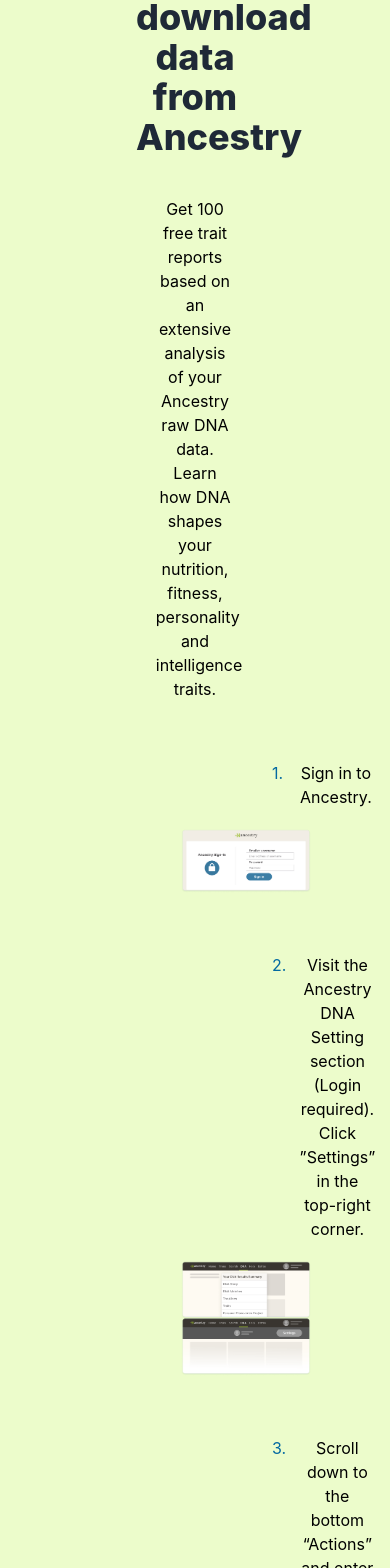
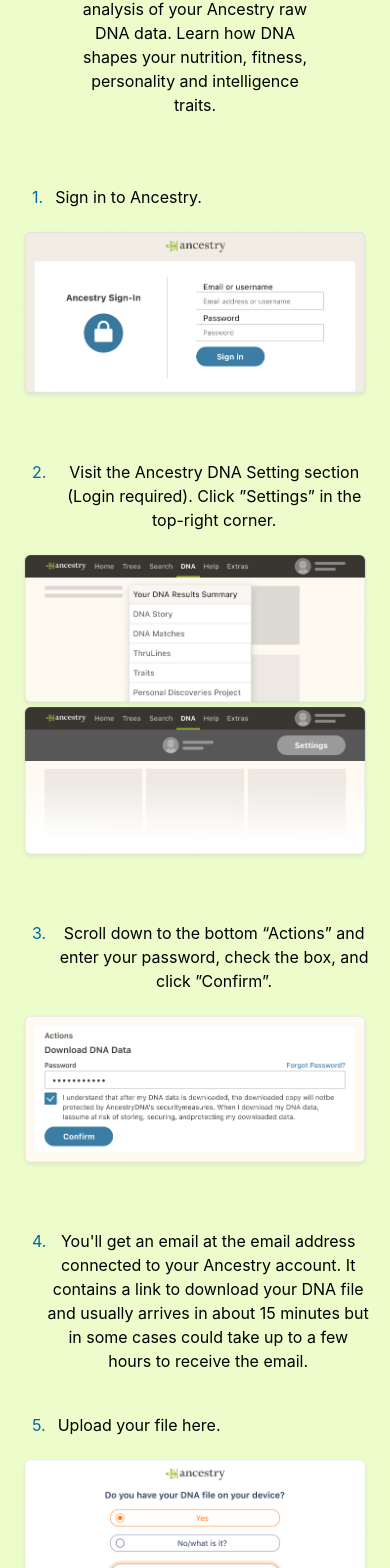
Before and after one commit to billionshealth/yellow-umbrella, a React (Create React App) app: page / in a window 390 px wide. Shown: the part 419-1987 px from the top of the page. Built offline with nearby package versions, Linux system fonts and the light colour scheme.

Commit message:
responsiveness update

```diff
--- a/src/pages/ancestry.js
+++ b/src/pages/ancestry.js
@@ -2,12 +2,12 @@
 
 const Ancestry = () => {
   return (
-    <div className="flex flex-col justify-center bg-lime-100 px-24 ">
-      <section className="top my-10">
-        <h1 className="text-4xl font-extrabold text-gray-800 m-10">
+    <div className="flex flex-col justify-center sm:p-0 sm:justify-start bg-lime-100 px-24 md:w-full xl:text-xl">
+      <section className="top my-10 ">
+        <h1 className="text-4xl xl:text-5xl sm:text-2xl font-extrabold text-gray-800 m-10 px-2 sm:m-0">
           How to download data from Ancestry
         </h1>
-        <p className="px-10 w-4/5 m-auto">
+        <p className="px-10 w-4/5 my-2 m-auto">
           Get 100 free trait reports based on an extensive analysis of your
           Ancestry raw DNA data. Learn how DNA shapes your nutrition, fitness,
           personality and intelligence traits.
@@ -16,18 +16,18 @@
       <section className="mid flex flex-col justify-center px-100">
         <div className="flex flex-col justify-center m-auto">
           <div className="m-5">
-            <div className="ml-36 flex ">
+            <div className="flex 2xl:ml-36  xl:ml-20 ">
               <p className="inline px-3 text-sky-700">1.</p>
               <p className="inline">Sign in to Ancestry.</p>
             </div>
             <img
-              className="mx-auto my-5"
+              className="mx-auto my-5 md:w-11/12 sm:w-full lg:w-7/12"
               src={process.env.PUBLIC_URL + "images/ancestry/step1.png"}
               alt="Sign In"
             />
           </div>
           <div className="m-5">
-            <div className="ml-36 flex ">
+            <div className="flex 2xl:ml-36  xl:ml-20">
               <p className="inline px-3 text-sky-700">2.</p>
               <p className="inline">
                 Visit the{" "}
@@ -38,13 +38,13 @@
               </p>
             </div>
             <img
-              className="mx-auto my-5"
+              className="mx-auto my-5 md:w-11/12 sm:w-full lg:w-7/12"
               src={process.env.PUBLIC_URL + "images/ancestry/step2.png"}
               alt="DNA Setting"
             />
           </div>
           <div className="m-5">
-            <div className="ml-36 flex ">
+            <div className="flex 2xl:ml-36  xl:ml-20">
               <p className="inline px-3 text-sky-700">3.</p>
               <p className="inline">
                 Scroll down to the bottom “Actions” and enter your password,
@@ -52,13 +52,13 @@
               </p>
             </div>
             <img
-              className="mx-auto my-5"
+              className="mx-auto my-5 md:w-11/12 sm:w-full lg:w-7/12"
               src={process.env.PUBLIC_URL + "images/ancestry/step3.png"}
               alt="password"
             />
           </div>
           <div className="m-5 ">
-            <div className="ml-36 flex ">
+            <div className="flex 2xl:ml-36  xl:ml-20">
               <p className="pl-3 text-sky-700">4.</p>
               <p className="">
                 You'll get an email at the email address connected to your
@@ -69,26 +69,26 @@
             </div>
           </div>
           <div className="m-5">
-            <div className="ml-36 flex ">
+            <div className="flex 2xl:ml-36  xl:ml-20">
               <p className="inline px-3 text-sky-700">5.</p>
               <p className="inline">Upload your file here.</p>
             </div>
             <img
-              className="mx-auto my-5"
+              className="mx-auto my-5 md:w-11/12 sm:w-full lg:w-7/12"
               src={process.env.PUBLIC_URL + "images/ancestry/step5.png"}
               alt="Upload"
             />
           </div>
-          <div className="flex flex-col w-4/12 mx-auto">
+          <div className="flex flex-col 2xl:w-4/12 mx-auto xl:w-4/12">
             <button
               href="#"
-              className=" rounded-full m-5 p-3 px-6 text-white bg-orange-400 baseline transition delay-150 ease-in-out hover:-translate-y-1 hover:scale-110 duration-300  border-2"
+              className=" rounded-full m-5 p-3 sm:text-xs sm:p-2 md:p-2 md:text-md xl:text-xl xl:p-4 px-6 text-white bg-orange-400 baseline transition delay-150 ease-in-out hover:-translate-y-1 hover:scale-110 duration-300  border-2"
             >
               GOT IT READY TO UPLOAD
             </button>
             <button
               href="https://www.ancestry.com/account/signin"
-              className=" rounded-full m-5 p-3 px-6 text-lightGray bg-midGray baseline hover:bg-gray-100 hover:duration-300 border-2 border-gray-400"
+              className=" rounded-full m-5 p-3 sm:text-xs sm:p-2 md:p-2 md:text-md xl:text-xl xl:p-4 px-6 text-lightGray bg-midGray baseline hover:bg-gray-100 hover:duration-300 border-2 border-gray-400"
             >
               <Link to="/">GO TO ANCESTRY AND DOWNLOAD</Link>
             </button>
```
